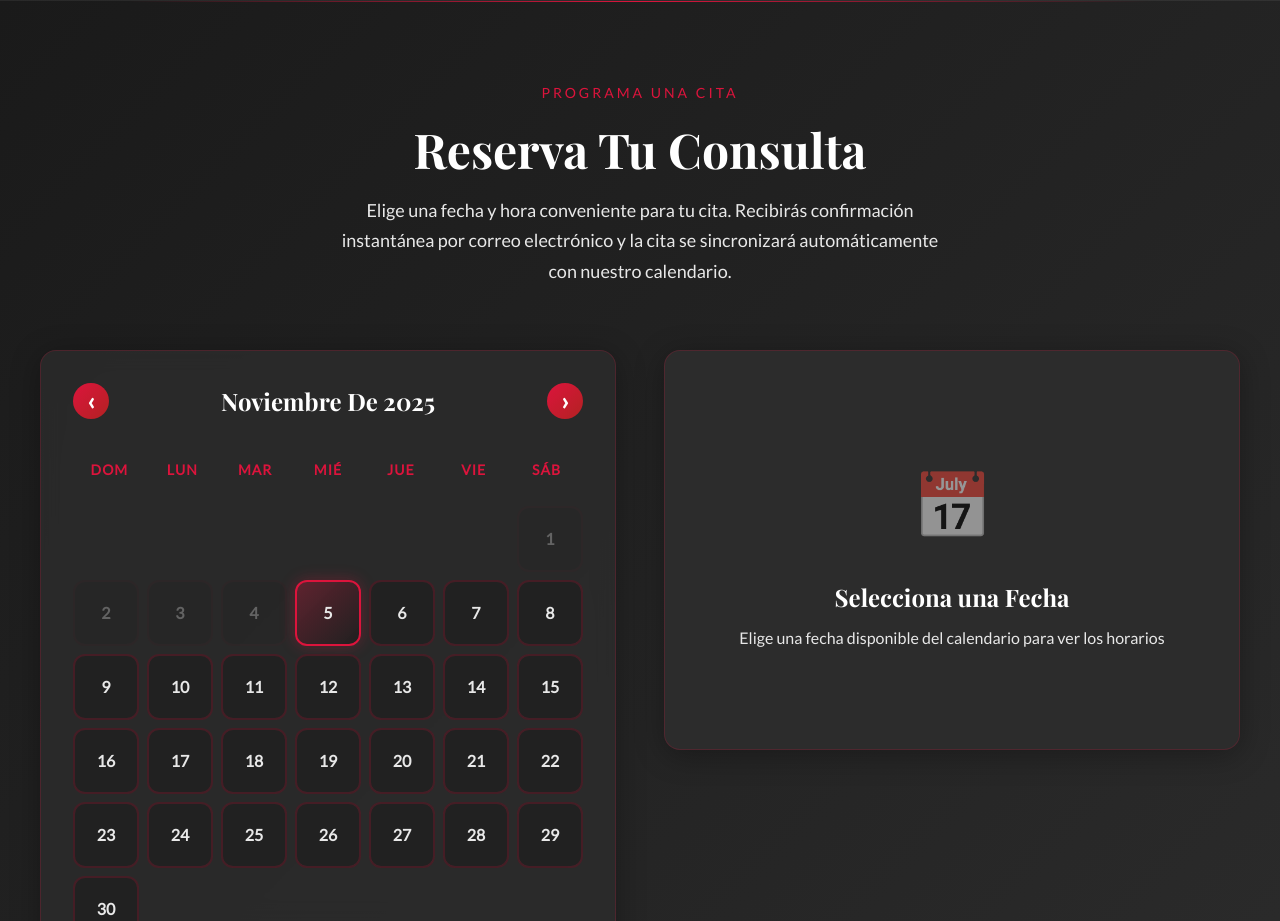
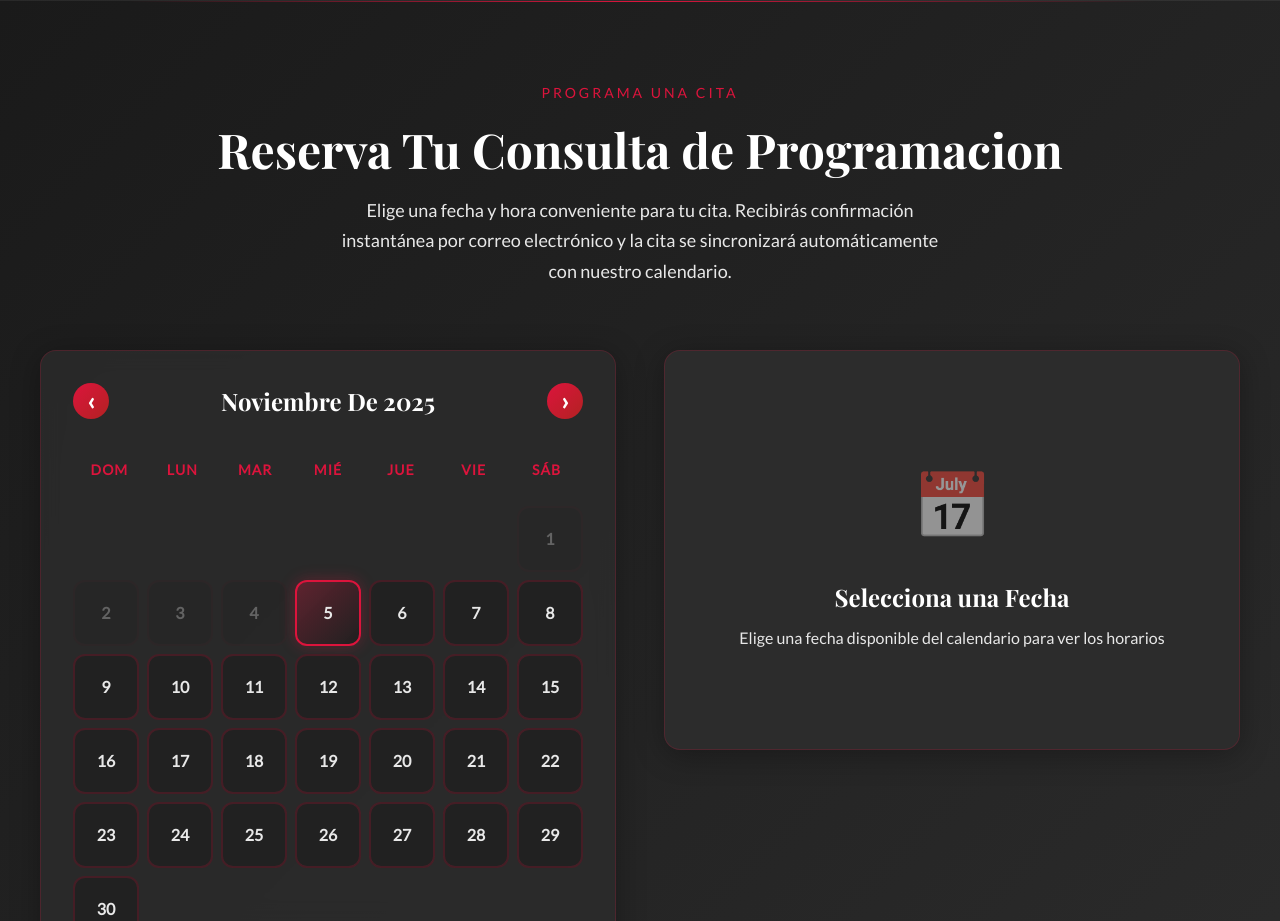
Before and after one commit to AlexisBarriera/openhousetest, a React (Vite) app: page / in a window 1280 px wide. Shown: the part 3860-4781 px from the top of the page. Built offline with nearby package versions, Linux system fonts and the light colour scheme; no server answers; grey boxes are pictures that could not be loaded.

Commit message:
Update booking title to include 'de Programacion'

```diff
--- a/src/components/BookingCalendar/BookingCalendar.tsx
+++ b/src/components/BookingCalendar/BookingCalendar.tsx
@@ -176,7 +176,7 @@ const loadExternalBookings = async (targetDate?: Date) => {
       <div className="booking-container">
         <div className="booking-header">
           <p className="booking-tagline">Programa una Cita</p>
-          <h2 className="booking-title">Reserva Tu Consulta</h2>
+          <h2 className="booking-title">Reserva Tu Consulta de Programacion</h2>
           <p className="booking-subtitle">
             Elige una fecha y hora conveniente para tu cita. Recibirás confirmación instantánea
             por correo electrónico y la cita se sincronizará automáticamente con nuestro calendario.
```
